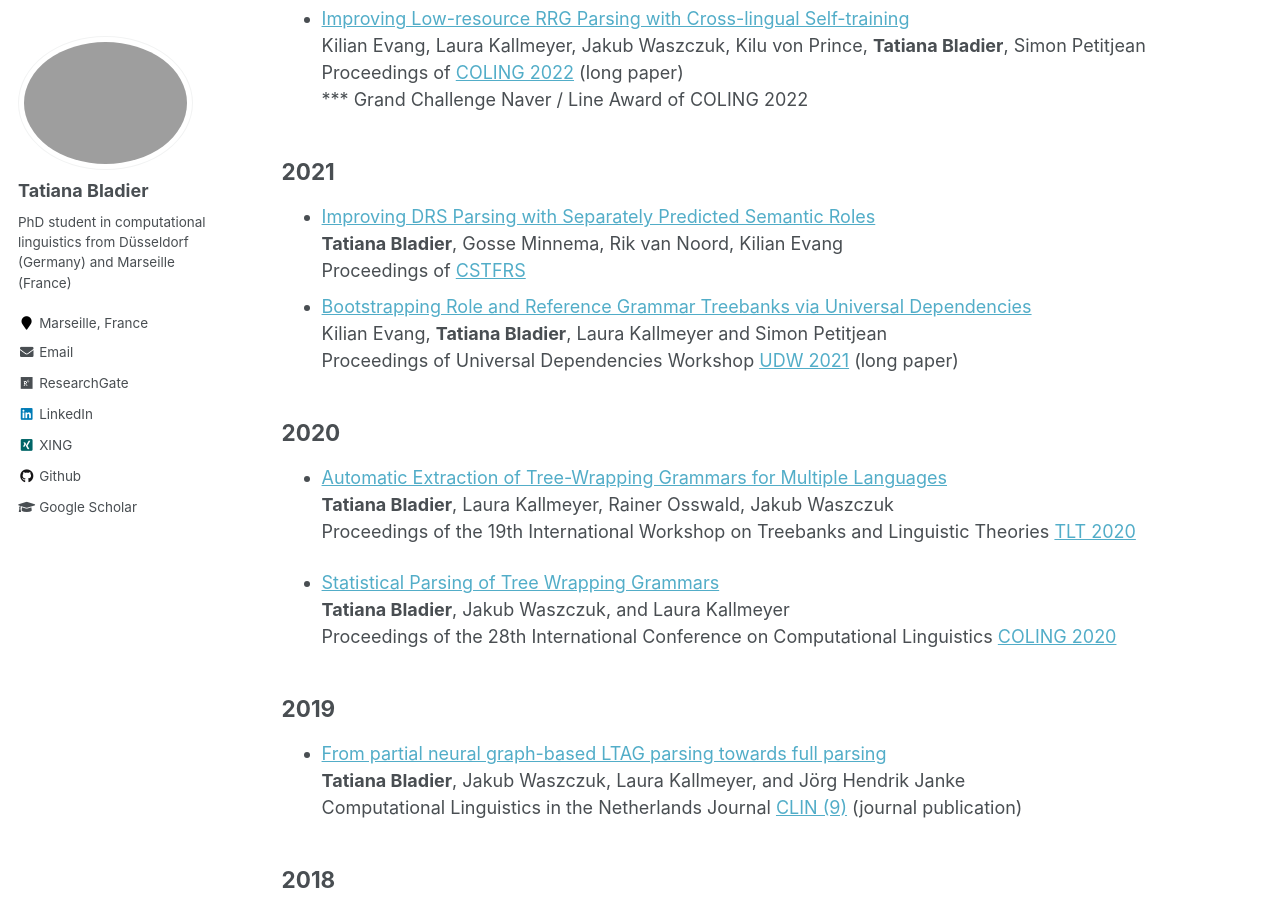
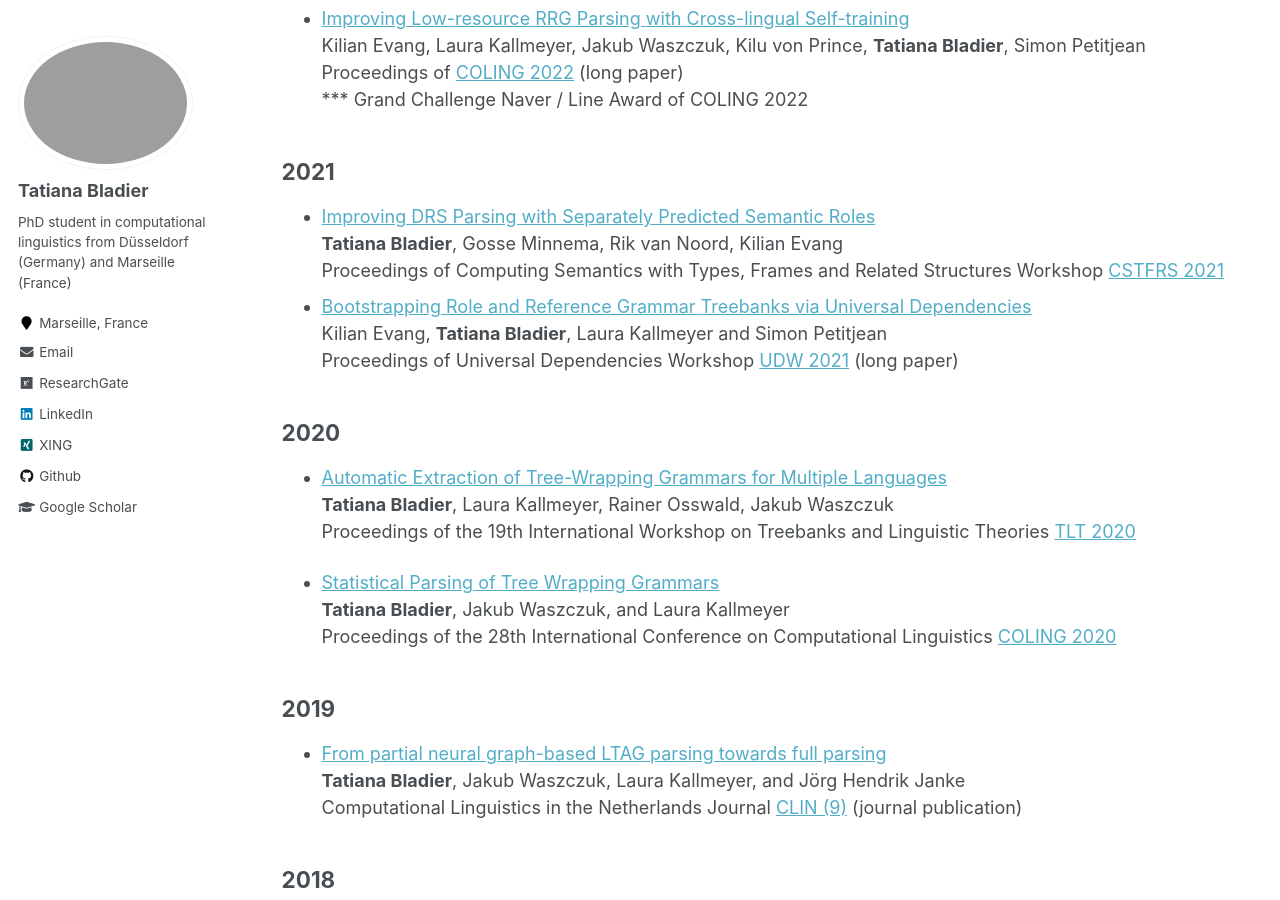
Before and after one commit to TatianaBladier/TatianaBladier.github.io, a Jekyll site: the page built from _pages/publications.md, in a window 1280 px wide and 900 px high, scrolled down 519 px. Built offline with Jekyll 4.4.1, drawn with Linux system fonts in a browser that asks for light colours.

Commit message:
update publications

```diff
--- a/_pages/publications.md
+++ b/_pages/publications.md
@@ -25,7 +25,7 @@ Proceedings of [COLING 2022](https://coling2022.org/) (long paper) <br />
 
 - [Improving DRS Parsing with Separately Predicted Semantic Roles](https://aclanthology.org/2021.cstfrs-1.3/) <br />
 <b>Tatiana Bladier</b>, Gosse Minnema, Rik van Noord, Kilian Evang <br />
-Proceedings of [CSTFRS](https://sites.google.com/view/cstfrs-2021/?pli=1) <br />
+Proceedings of Computing Semantics with Types, Frames and Related Structures Workshop [CSTFRS 2021](https://sites.google.com/view/cstfrs-2021/?pli=1) <br />
 - [Bootstrapping Role and Reference Grammar Treebanks via Universal Dependencies](https://aclanthology.org/2021.udw-1.3.pdf)  <br />
 Kilian Evang, <b>Tatiana Bladier</b>, Laura Kallmeyer and Simon Petitjean <br />
 Proceedings of Universal Dependencies Workshop [UDW 2021](https://universaldependencies.org/udw21/) (long paper)
```
